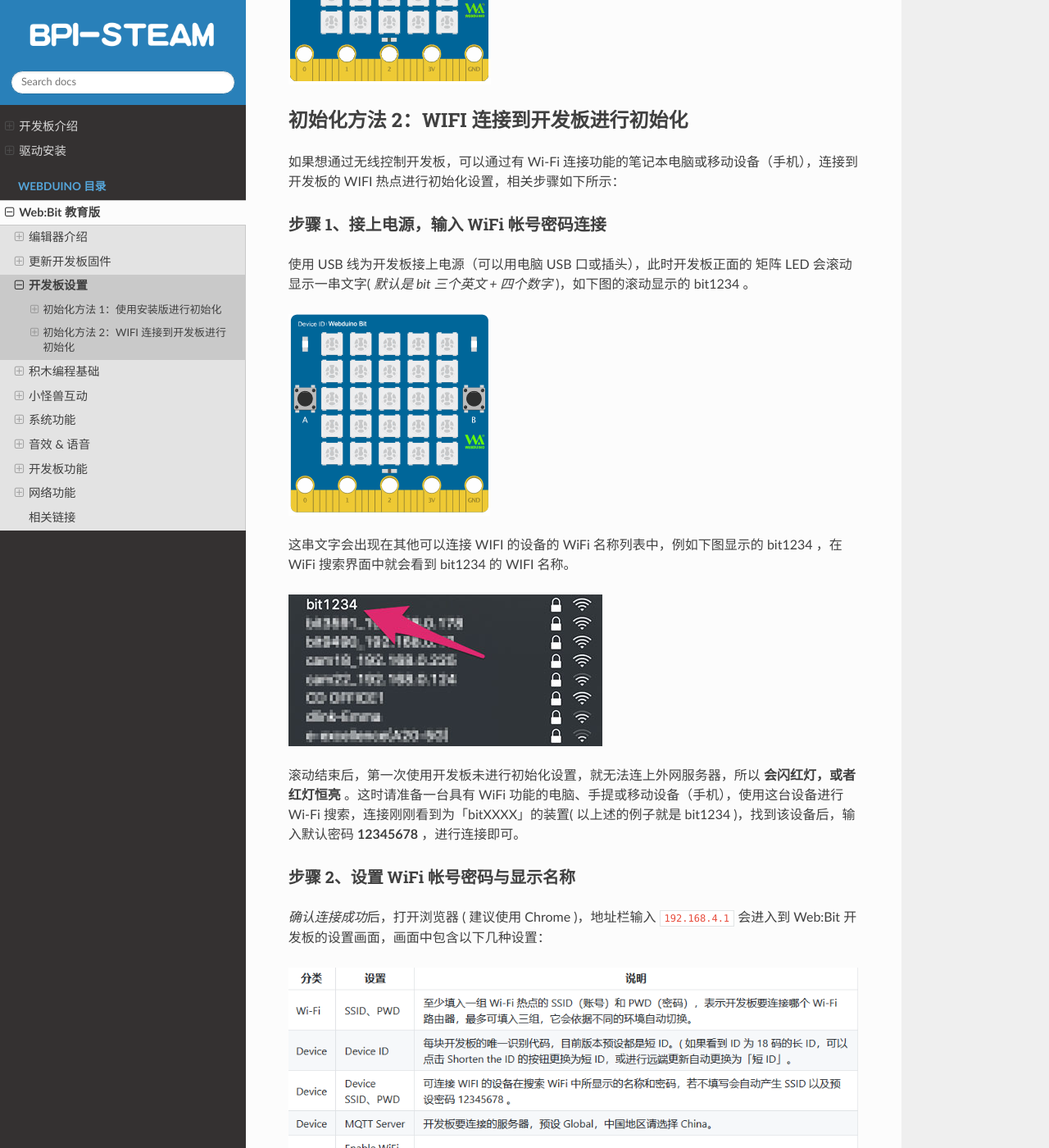
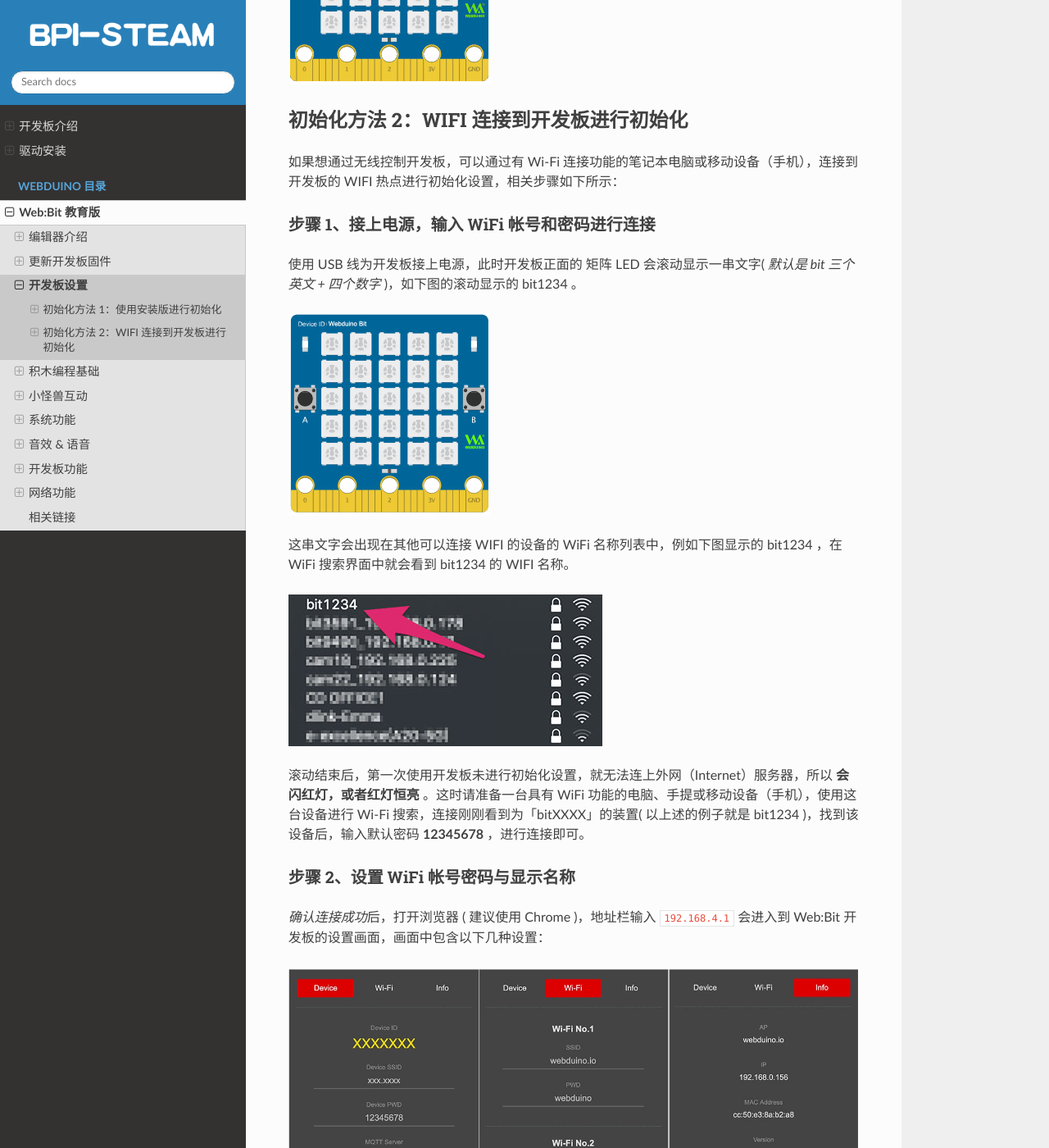
Before and after one commit to BPI-STEAM/simplified_webbit_docs, a Sphinx documentation site: the page built from source/webduino/tutorials/info/setup.md, in a window 1280 px wide and 1400 px high, scrolled down 2482 px. Shown: the whole window at 82% size. Built offline with Sphinx 7.4.7 and the Read the Docs theme 2.0.0, drawn with Linux system fonts in a browser that asks for light colours; pages that are not in the unit, such as notebooks, are missing from menus; some of the changed text lies outside the part shown.

Commit message:
Update setup.md

```diff
--- a/source/webduino/tutorials/info/setup.md
+++ b/source/webduino/tutorials/info/setup.md
@@ -55,9 +55,9 @@
 
 如果想通过无线控制开发板，可以通过有 Wi-Fi 连接功能的笔记本电脑或移动设备（手机），连接到开发板的 WIFI 热点进行初始化设置，相关步骤如下所示：
 
-#### 步骤 1、接上电源，输入 WiFi 帐号密码连接
+#### 步骤 1、接上电源，输入 WiFi 帐号和密码进行连接
 
-使用 USB 线为开发板接上电源（可以用电脑 USB 口或插头），此时开发板正面的 矩阵 LED 会滚动显示一串文字( *默认是 bit 三个英文 + 四个数字* )，如下图的滚动显示的 bit1234 。
+使用 USB 线为开发板接上电源，此时开发板正面的 矩阵 LED 会滚动显示一串文字( *默认是 bit 三个英文 + 四个数字* )，如下图的滚动显示的 bit1234 。
 
 ![](setup/setup-05.gif)
 
@@ -65,17 +65,17 @@
 
 ![](setup/setup-06.jpg)
 
-滚动结束后，第一次使用开发板未进行初始化设置，就无法连上外网服务器，所以 **会闪红灯，或者红灯恒亮** 。这时请准备一台具有 WiFi 功能的电脑、手提或移动设备（手机），使用这台设备进行 Wi-Fi 搜索，连接刚刚看到为「bitXXXX」的装置( 以上述的例子就是 bit1234 )，找到该设备后，输入默认密码 **12345678** ，进行连接即可。
+滚动结束后，第一次使用开发板未进行初始化设置，就无法连上外网（Internet）服务器，所以 **会闪红灯，或者红灯恒亮** 。这时请准备一台具有 WiFi 功能的电脑、手提或移动设备（手机），使用这台设备进行 Wi-Fi 搜索，连接刚刚看到为「bitXXXX」的装置( 以上述的例子就是 bit1234 )，找到该设备后，输入默认密码 **12345678** ，进行连接即可。
 
 #### 步骤 2、设置 WiFi 帐号密码与显示名称
 
 *确认连接成功*后，打开浏览器 ( 建议使用 Chrome )，地址栏输入 `192.168.4.1` 会进入到 Web:Bit 开发板的设置画面，画面中包含以下几种设置：
 
+![](setup/upload_6e1c12f5120345e4e97d8d05d9251791.png)
+
+> 可在下图表格中找到对应设置项详细解释。
+
 ![](setup/settings.png)
-
-> 以上表格均可在下图找到对应设置项。
-
-![](setup/upload_6e1c12f5120345e4e97d8d05d9251791.png)
 
 设置完成后按下 **SUBMIT** 保存，出现 **SAVE OK** 的字样表示设置成功。
 
```
